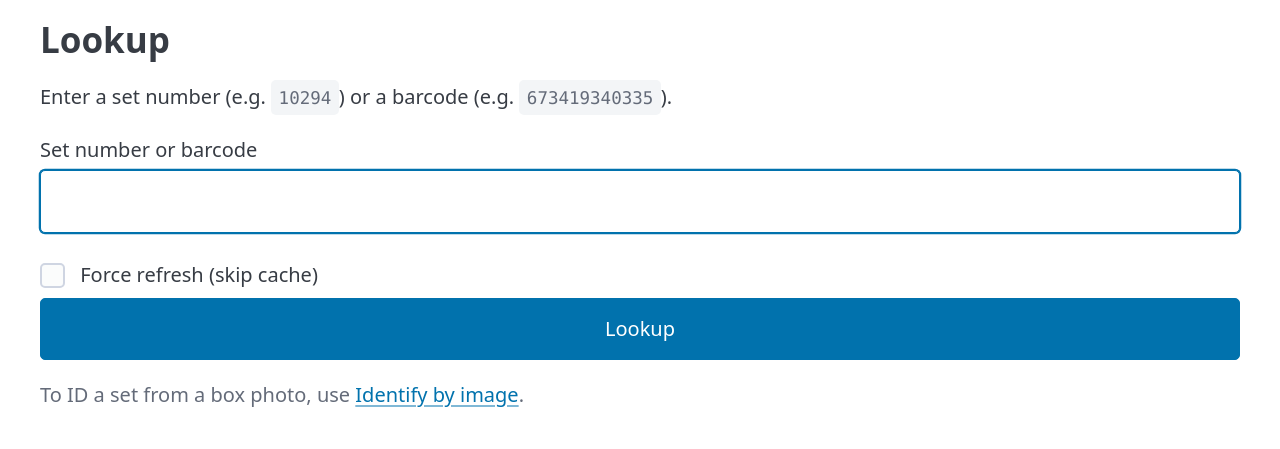
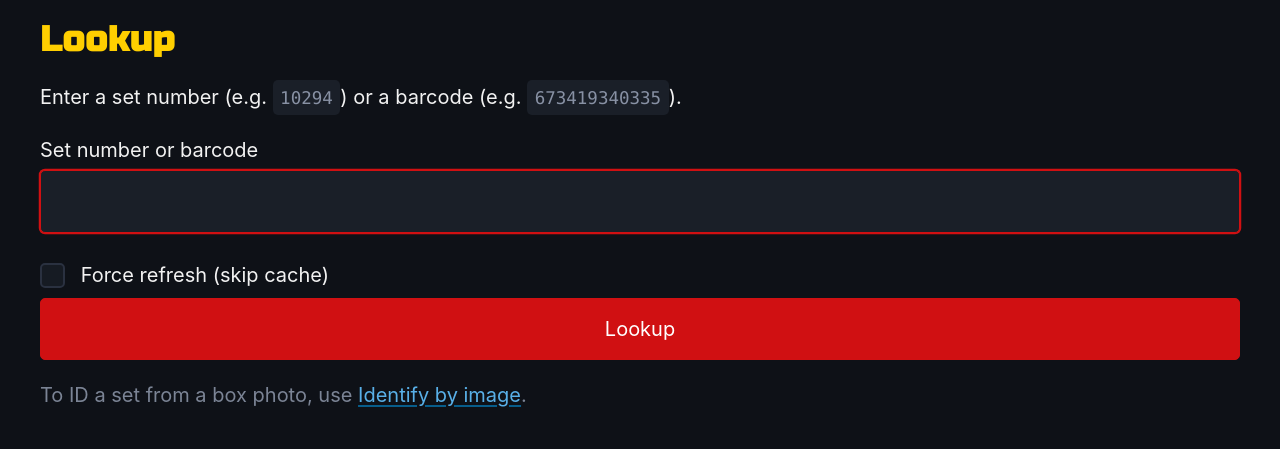
Before and after one commit to jsherman999/BrickBlade, a Python web app: template src/brickblade/web/templates/lookup.html in a window 1280 px wide. Shown: the top 449 px of the page. Run offline with Jinja, Linux system fonts and the light colour scheme; the template is opened without the code that fills it, so the values that code supplies are empty; some libraries are stand-ins or nearby versions.

Commit message:
Option A theme: LEGO palette + Russo One headings
Single-file CSS overlay on Pico's dark theme — no layout changes,
no new pages, no JS.

- Force data-theme="dark" (don't follow OS light mode)
- Override Pico's primary color tokens with LEGO red #D01012
- Yellow #FFCF00 for headings, totals, and table headers (pops on dark)
- LEGO blue tint for links so they don't fight the red primary
- Russo One via Google Fonts for h*/nav wordmark (chunky, square-ish,
  reads "toy" without being cartoonish)
- Flash messages use LEGO green / red with left accent bars

Touches base.html only; every page inherits the look automatically.
Easy to throw out if you want to try a different direction.

Co-Authored-By: Claude Opus 4.7 (1M context) <noreply@anthropic.com>

```diff
--- a/src/brickblade/web/templates/base.html
+++ b/src/brickblade/web/templates/base.html
@@ -1,20 +1,86 @@
 <!doctype html>
-<html lang="en">
+<html lang="en" data-theme="dark">
 <head>
 <meta charset="utf-8">
 <meta name="viewport" content="width=device-width, initial-scale=1">
 <title>{% block title %}BrickBlade{% endblock %}</title>
+<link rel="preconnect" href="https://fonts.googleapis.com">
+<link rel="preconnect" href="https://fonts.gstatic.com" crossorigin>
+<link rel="stylesheet" href="https://fonts.googleapis.com/css2?family=Russo+One&display=swap">
 <link rel="stylesheet" href="https://cdn.jsdelivr.net/npm/@picocss/pico@2/css/pico.min.css">
 <style>
+  :root {
+    --bb-red: #D01012;
+    --bb-red-hover: #B00C0E;
+    --bb-yellow: #FFCF00;
+    --bb-blue: #006DB7;
+    --bb-green: #237D2C;
+    --bb-bg: #0E1117;
+    --bb-card: #1A1F2A;
+    --bb-text: #F2F2F2;
+  }
+  [data-theme="dark"] {
+    --pico-primary: var(--bb-red);
+    --pico-primary-hover: var(--bb-red-hover);
+    --pico-primary-background: var(--bb-red);
+    --pico-primary-hover-background: var(--bb-red-hover);
+    --pico-primary-border: var(--bb-red);
+    --pico-primary-hover-border: var(--bb-red-hover);
+    --pico-primary-focus: rgba(208, 16, 18, 0.35);
+    --pico-primary-inverse: #FFFFFF;
+    --pico-background-color: var(--bb-bg);
+    --pico-card-background-color: var(--bb-card);
+    --pico-card-sectioning-background-color: var(--bb-card);
+    --pico-color: var(--bb-text);
+    --pico-h1-color: var(--bb-yellow);
+    --pico-h2-color: var(--bb-yellow);
+    --pico-h3-color: var(--bb-text);
+    --pico-form-element-background-color: #161B23;
+    --pico-form-element-border-color: #2A3140;
+    --pico-form-element-focus-color: var(--bb-red);
+  }
+  body {
+    font-family: -apple-system, BlinkMacSystemFont, "Segoe UI", system-ui, sans-serif;
+  }
+  h1, h2, h3, h4, nav strong, hgroup p strong, .brand {
+    font-family: "Russo One", "Arial Black", system-ui, sans-serif;
+    letter-spacing: 0.02em;
+  }
+  nav strong a { color: var(--bb-yellow); text-decoration: none; }
+  nav strong a:hover { color: var(--bb-red); }
+  nav a { text-decoration: none; }
+  nav a:hover { color: var(--bb-yellow); }
+
   .actions form { display: inline; margin: 0; }
   .actions button { padding: 0.2rem 0.5rem; margin: 0; font-size: 0.9rem; }
-  .flash { padding: 0.5rem 1rem; border-radius: 0.25rem; background: #1f3a1f; color: #ccffcc; margin-bottom: 1rem; }
-  .flash.err { background: #3a1f1f; color: #ffcccc; }
-  table { font-size: 0.9rem; }
-  .price { text-align: right; }
+  .flash {
+    padding: 0.6rem 1rem;
+    border-radius: 0.25rem;
+    background: var(--bb-green);
+    color: #FFFFFF;
+    margin-bottom: 1rem;
+    border-left: 4px solid #34B243;
+    font-weight: 500;
+  }
+  .flash.err {
+    background: var(--bb-red);
+    border-left-color: #FF4444;
+  }
+  table { font-size: 0.95rem; }
+  th { color: var(--bb-yellow); }
+  .price { text-align: right; font-variant-numeric: tabular-nums; }
   .muted { color: var(--pico-muted-color); }
   nav form { display: inline; margin: 0; }
   nav button { margin: 0; padding: 0.3rem 0.7rem; font-size: 0.9rem; }
+
+  /* Make the running total + price-of-interest pop in yellow */
+  hgroup p strong { color: var(--bb-yellow); font-size: 1.1em; }
+  td.price { color: var(--bb-text); }
+
+  /* Set-number links use LEGO blue so they don't fight the red primary */
+  a { color: #59B0E8; }
+  a:hover { color: var(--bb-yellow); }
+  nav strong a, nav strong a:hover { /* keep wordmark rule winning */ }
 </style>
 </head>
 <body>
```
